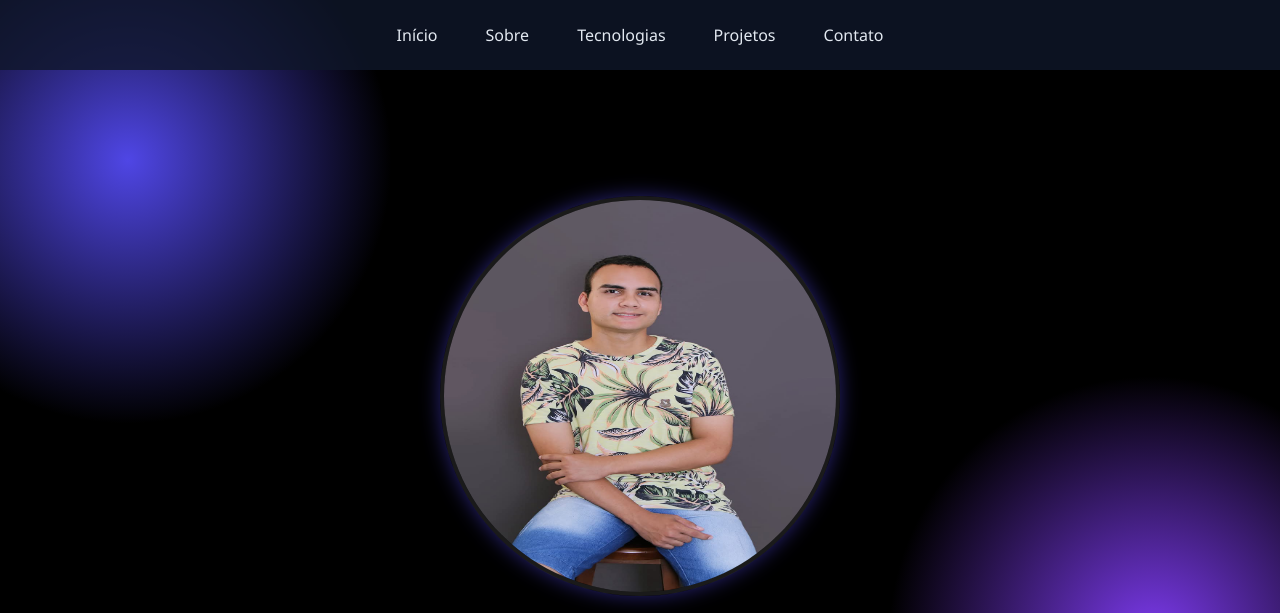
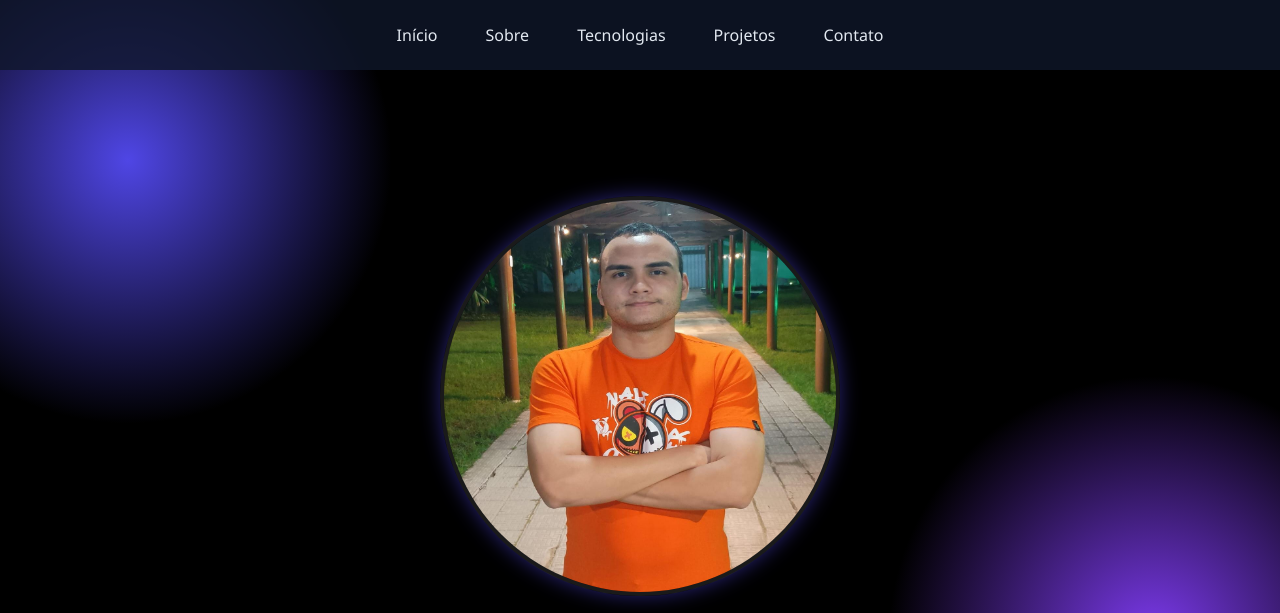
Before and after one commit to luancarlos13/Portf-lio, a plain HTML site: page index.html in a window 1280 px wide. Shown: the top 613 px of the page. Drawn offline with Linux system fonts and the light colour scheme.

Commit message:
Update index.html

```diff
--- a/index.html
+++ b/index.html
@@ -43,7 +43,7 @@
     </nav>
 
     <main id="inicio" class="cabecalho">
-        <img src="./assets/Perfil-img.jpeg" alt="Foto de Luan Carlos" class="foto-perfil">
+        <img src="./assets/Perfil2.0.jpeg" alt="Foto de Luan Carlos" class="foto-perfil">
         <h1>Luan Carlos</h1>
         <p class="profissao">Desenvolvedor Front-end</p>
 
```
Also changed, not shown: assets/Perfil2.0.jpeg (added), assets/perfil2.jpeg (added).
